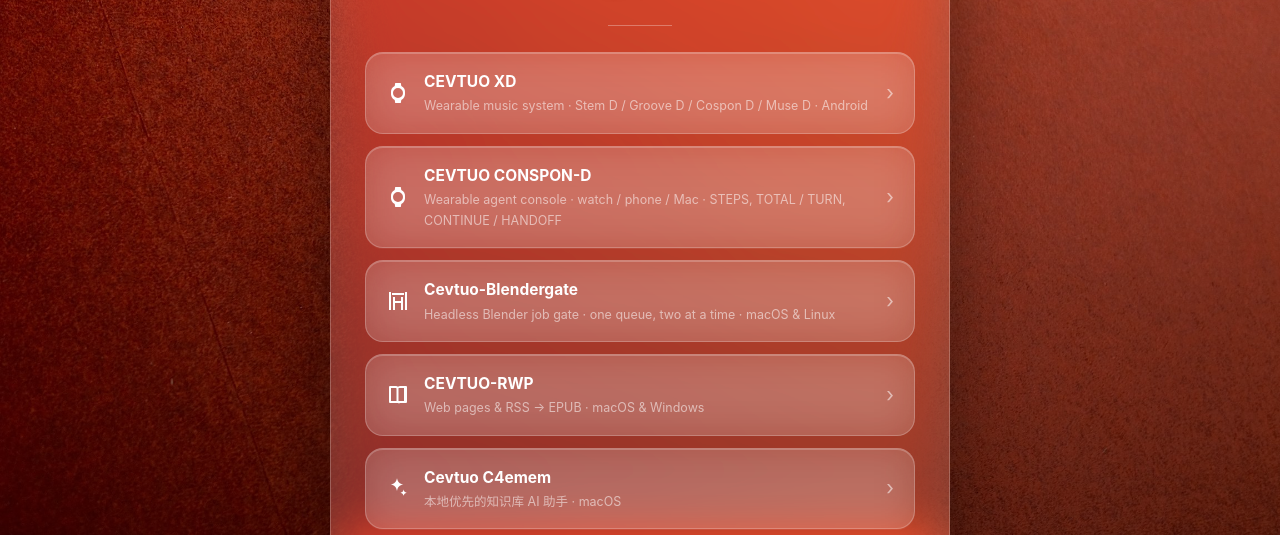
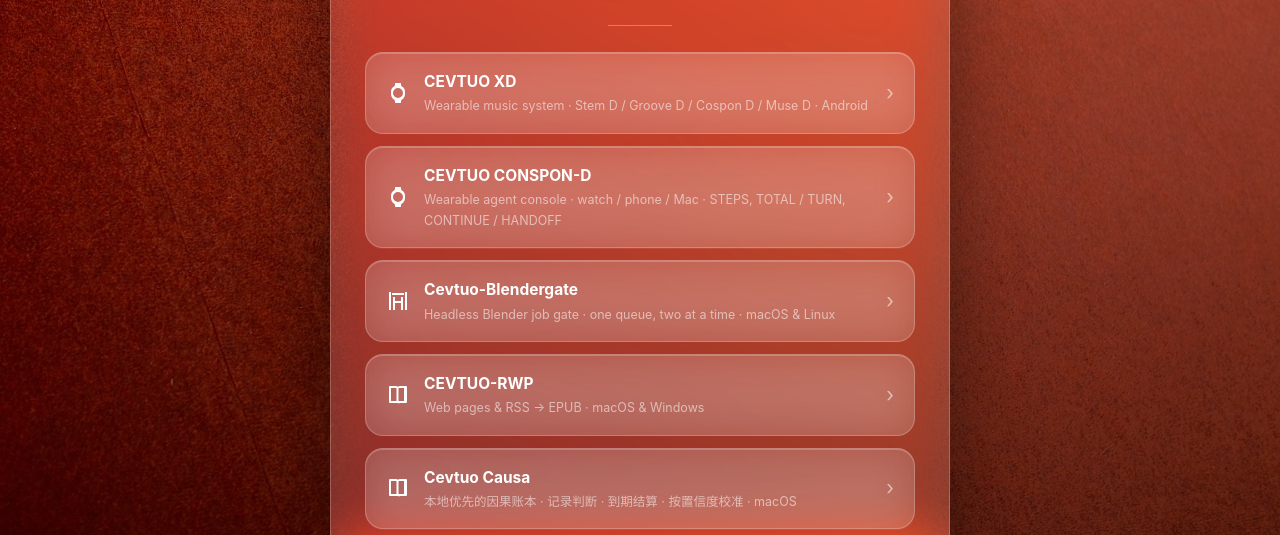
Before and after one commit to cevtuocjw/cevtuocjw.github.io, a plain HTML site: page index.html in a window 1280 px wide. Shown: the part 265-800 px from the top of the page. Drawn offline with Linux system fonts and the light colour scheme.

Commit message:
feat(causa): add 0.4.0 distribution page and recorded demo
Co-Authored-By: Claude Code <noreply@anthropic.com>

```diff
--- a/index.html
+++ b/index.html
@@ -135,6 +135,13 @@
     <span class="arrow">›</span>
   </a>
 
+  <a class="item" href="/causa/">
+    <svg class="osicon" style="width:24px;height:24px"><use href="#i-book"/></svg>
+    <span class="tx"><b>Cevtuo Causa</b>
+      <small>本地优先的因果账本 · 记录判断 · 到期结算 · 按置信度校准 · macOS</small></span>
+    <span class="arrow">›</span>
+  </a>
+
   <a class="item" href="/c4emem/">
     <svg class="osicon" style="width:24px;height:24px"><use href="#i-spark"/></svg>
     <span class="tx"><b>Cevtuo C4emem</b>
```
